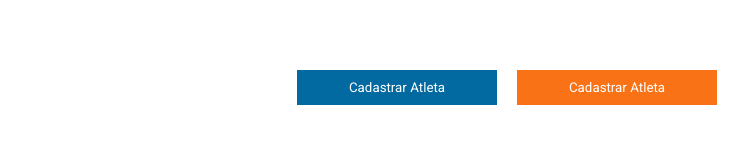
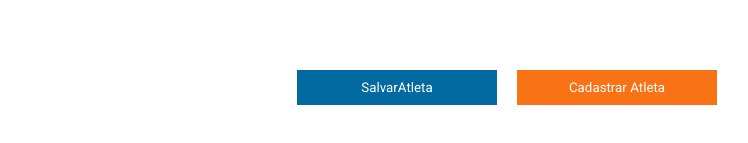
Before and after one commit to TheKito7/EsporteArlivre02, an Angular app: page /cadastroatleta in a window 1280 px wide. Shown: the part 897-1040 px from the top of the page, without its empty margins (133-881 px from the left). Built offline with nearby package versions, Linux system fonts and the light colour scheme.

Commit message:
Alterar a função sibmit

```diff
--- a/src/app/component/atleta-component/atleta-component.html
+++ b/src/app/component/atleta-component/atleta-component.html
@@ -1,7 +1,7 @@
 <div id="div-form">
     <h2>Cadastro Atleta </h2>
 
-    <form id="form-atleta" (submit)="salvarAtleta()">
+    <form id="form-atleta" (ngSubmit)="enviaDadosAtleta()">
         <label for="nome">Nome</label>
         <input type="text" name="nome" [(ngModel)] = "nome" id="nome" class="input01" required maxlength="80" placeholder="Informe seu nome">
 
@@ -16,8 +16,8 @@
         <label for="cep">CEP</label>
         <input type="text" name="cep"  [(ngModel)] = "cep" id="cep" class="input02" required maxlength="9" placeholder="Informe seu cep" >
 
-        <label for="rua-logradouro">Rua/Logradouro</label>
-        <input type="text" name="rua-logradouro"  [(ngModel)] = "ruaLogradouro" id="rua-logradouro" class="input01" required maxlength="100" placeholder="Informe rua/logradouro">
+        <label for="rua_logradouro">Rua/Logradouro</label>
+        <input type="text" name="rua_logradouro"  [(ngModel)] = "rua_logradouro" id="rua_logradouro" class="input01" required maxlength="100" placeholder="Informe rua/logradouro">
 
         <label for="bairro">Bairro</label>
         <input type="text" name="bairro"  [(ngModel)] = "bairro" id="bairro" class="input02" required maxlength="20"
@@ -31,7 +31,7 @@
         <input type="text" name="uf" [(ngModel)] = "uf" id="uf" class="input02" required maxlength="2" placeholder="Informe seu uf">
 
         <div id="div-btns">
-            <button type="submit" id="btnAdd">Cadastrar Atleta </button>
+            <button type="submit" id="btnAdd">{{editar ? 'Alterar' : 'Salvar'}}Atleta </button>
             <button type="reset" id="btnLimpar"> Cadastrar Atleta </button>
         </div>
 
```
